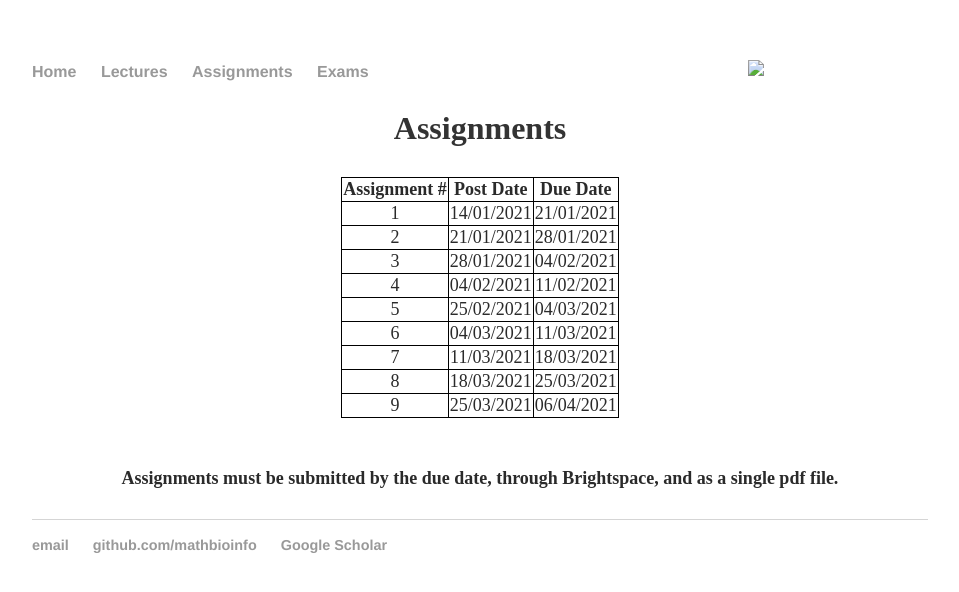
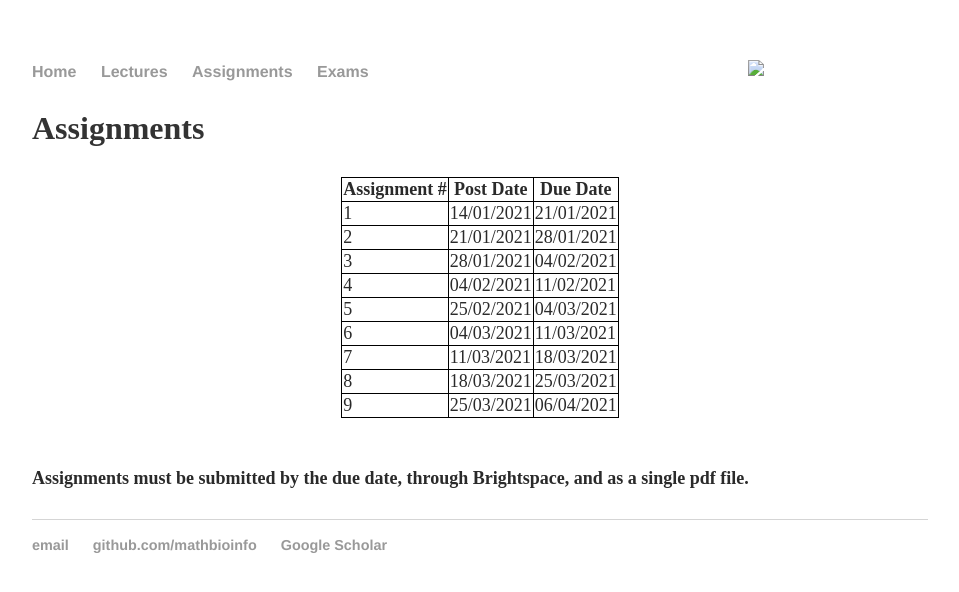
Before and after one commit to MathBioInfo/amjadkhan, a Jekyll site: the page Teaching/financialmath2021/Assignments/index.html, which Jekyll copies as it is, in a window 1280 px wide. Shown: the top 592 px of the page, without its empty margins (160-1119 px from the left). Built offline with Jekyll 4.4.1, drawn with Linux system fonts in a browser that asks for light colours.

Commit message:
Update index.html

```diff
--- a/Teaching/financialmath2021/Assignments/index.html
+++ b/Teaching/financialmath2021/Assignments/index.html
@@ -21,9 +21,6 @@
  <head>
 <meta name="viewport" content="width=device-width, initial-scale=1">
 <style>
-h1 {text-align: center;}
-p {text-align: center;}
-div {text-align: center;}
 table, th, td {
   border: 1px solid black;
   border-collapse: collapse;
```
